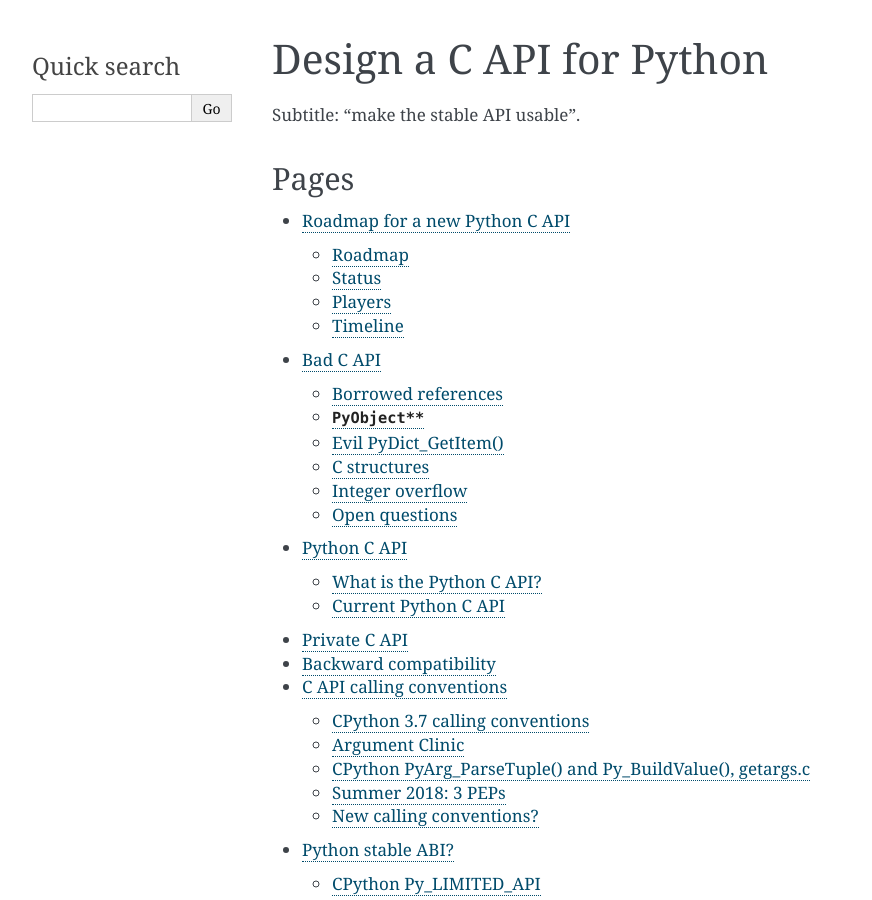
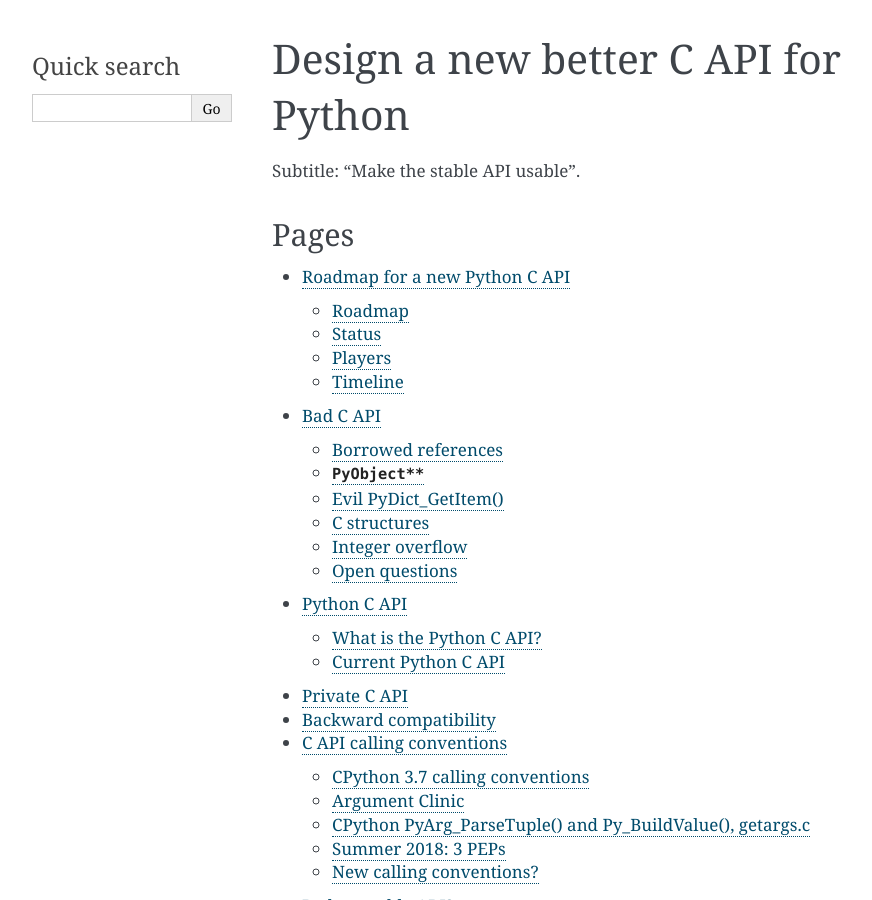
Before and after one commit to pythoncapi/pythoncapi, a Sphinx documentation site: the page built from doc/index.rst, in a window 1280 px wide and 900 px high. Shown: the whole window, without its empty margins (148-1020 px from the left). Built offline with Sphinx 7.4.7, drawn with Linux system fonts in a browser that asks for light colours.

Commit message:
change title

```diff
--- a/doc/index.rst
+++ b/doc/index.rst
@@ -1,8 +1,8 @@
-+++++++++++++++++++++++++
-Design a C API for Python
-+++++++++++++++++++++++++
+++++++++++++++++++++++++++++++++++++
+Design a new better C API for Python
+++++++++++++++++++++++++++++++++++++
 
-Subtitle: "make the stable API usable".
+Subtitle: "Make the stable API usable".
 
 Pages
 =====
```
Also changed, not shown: README.rst (+8 -6 lines).
